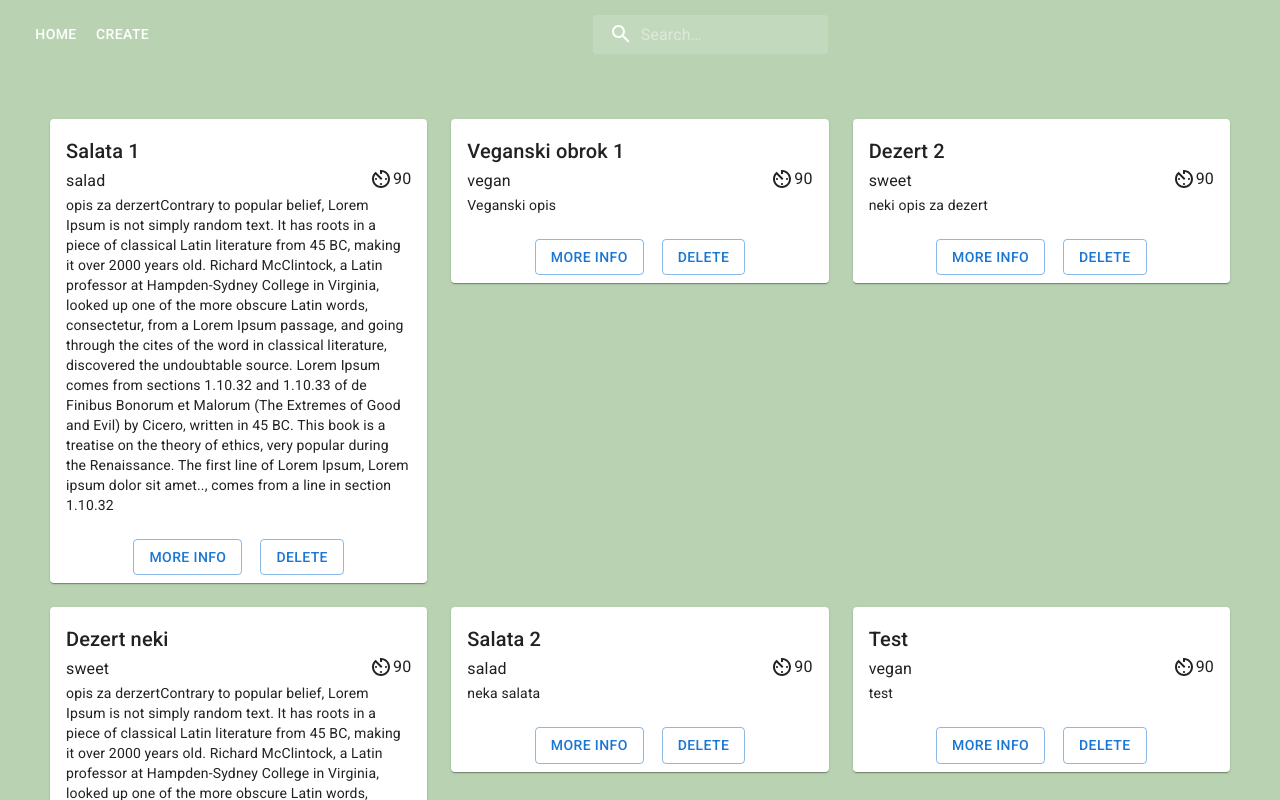
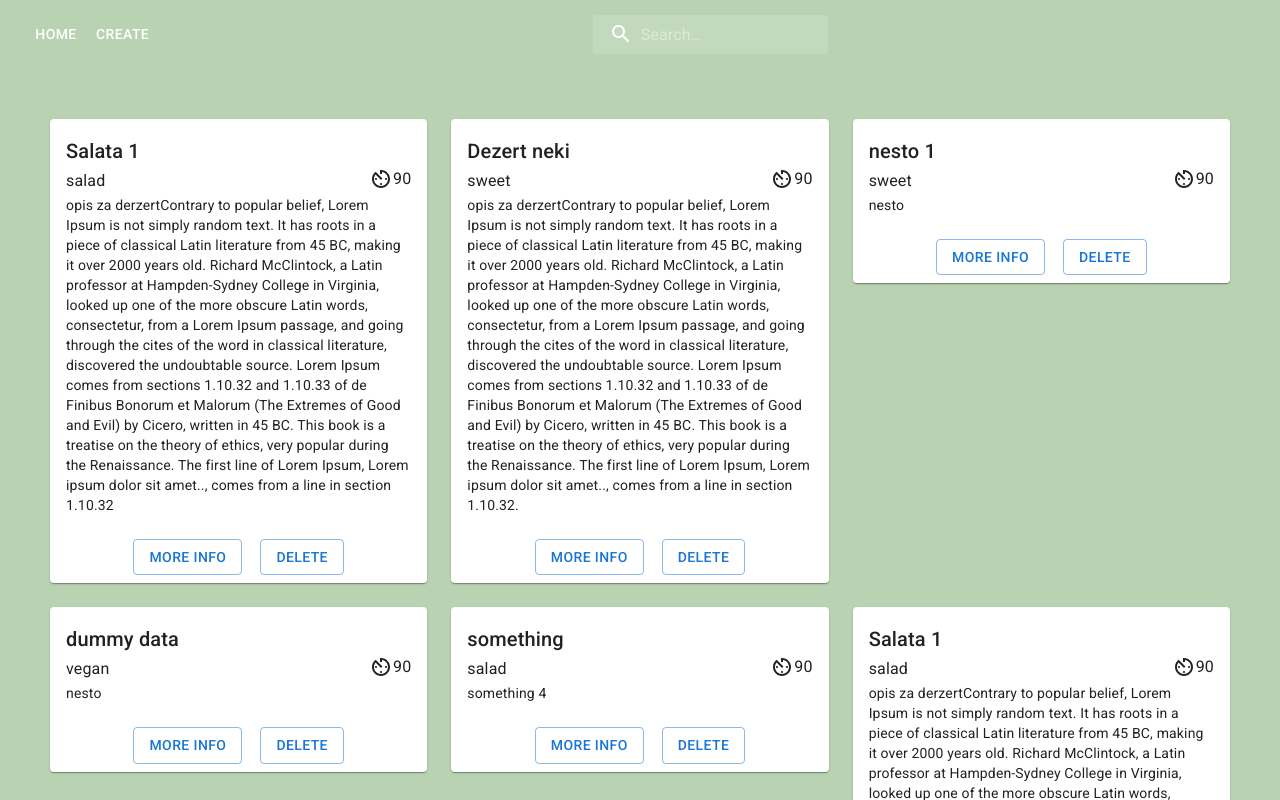
Before and after one commit to Anci1101/cookbookk, a React (Create React App) app: page / in a window 1280 px wide. Shown: the top 800 px of the page. Built offline with nearby package versions, Linux system fonts and the light colour scheme; data requests are answered from the project's data file.

Commit message:
add delete recipe reducer, app and api action and and connect delete recipe function to delete button

```diff
--- a/data/db.json
+++ b/data/db.json
@@ -7,34 +7,10 @@
       "id": 1
     },
     {
-        "title": "Veganski obrok 1",
-        "description": "Veganski opis ",
-        "category": "vegan",
-        "id": 3
-      },
-      {
-        "title": "Dezert 2",
-        "description": "neki opis za dezert",
-        "category": "sweet",
-        "id": 5
-      },
-      {
       "title": "Dezert neki",
       "description": "opis za derzertContrary to popular belief, Lorem Ipsum is not simply random text. It has roots in a piece of classical Latin literature from 45 BC, making it over 2000 years old. Richard McClintock, a Latin professor at Hampden-Sydney College in Virginia, looked up one of the more obscure Latin words, consectetur, from a Lorem Ipsum passage, and going through the cites of the word in classical literature, discovered the undoubtable source. Lorem Ipsum comes from sections 1.10.32 and 1.10.33 of de Finibus Bonorum et Malorum (The Extremes of Good and Evil) by Cicero, written in 45 BC. This book is a treatise on the theory of ethics, very popular during the Renaissance. The first line of Lorem Ipsum, Lorem ipsum dolor sit amet.., comes from a line in section 1.10.32.",
       "category": "sweet",
       "id": 6
-      },
-      {
-        "title": "Salata 2",
-        "description": "neka salata",
-        "category": "salad",
-        "id": 7
-      },
-      {
-        "title": "Test",
-        "description": "test",
-        "category": "vegan",
-        "id": 8
     },
     {
       "title": "nesto 1",
@@ -77,12 +53,6 @@
       "description": "neki opis za dezert",
       "category": "sweet",
       "id": 18
-      },
-      {
-        "title": "Dezert neki",
-        "description": "opis za derzert",
-        "category": "sweet",
-        "id": 19
     },
     {
       "title": "Test",
--- a/src/components/RecipeCard.js
+++ b/src/components/RecipeCard.js
@@ -7,7 +7,7 @@ import { Box } from '@mui/system';
 
 
 
-const RecipeCard = ({recipe}) => {
+const RecipeCard = ({recipe, handleDeleteRecipe}) => {
     return (
             <Grid item xs={12} sm={4} md={4} >
                 <Card>
@@ -23,11 +23,13 @@ const RecipeCard = ({recipe}) => {
 
                     <CardActions style={{display:'flex', justifyContent:'center', gap:'10px'}}>
                         <Button variant='outlined'>More info</Button>
-                        <Button variant='outlined'>Delete</Button>
+                        <Button  onClick={()=> handleDeleteRecipe(recipe.id)} variant='outlined'>Delete</Button>
                     </CardActions>
                 </Card>
             </Grid>
     )
 }
 
+
+
 export default RecipeCard
--- a/src/components/RecipeList.js
+++ b/src/components/RecipeList.js
@@ -1,10 +1,20 @@
 import { Grid } from '@mui/material'
 import React from 'react'
+import { connect, useDispatch } from 'react-redux';
+import { bindActionCreators } from 'redux';
+import deleteRecipe from '../redux/actions/deleteRecipes';
 import RecipeCard from './RecipeCard';
 
 
 
 const RecipeList = ({recipes}) => {
+
+    const dispatch = useDispatch()
+
+    const handleDeleteRecipe = (id) => {
+        dispatch(deleteRecipe(id))
+        console.log('delete recipe');
+    }
     return (
         <div style={{display: 'flex',
                      alignContent:'center',
@@ -13,7 +23,7 @@ const RecipeList = ({recipes}) => {
                      padding:50}}>
             <Grid container spacing={{ xs: 2, md: 3 }} columns={{ xs: 4, sm: 8, md: 12 }}>
                 {recipes.map((recipe)=>(
-                    <RecipeCard xs={12} sm={4} md={4} key={recipe.id} recipe={recipe}/>
+                    <RecipeCard xs={12} sm={4} md={4} key={recipe.id} recipe={recipe} handleDeleteRecipe={handleDeleteRecipe}/>
 
                 ))}
             </Grid>
@@ -21,4 +31,11 @@ const RecipeList = ({recipes}) => {
     )
 }
 
-export default RecipeList
+const mapDispatchToProps = dispatch => bindActionCreators({
+    deleteRecipe
+}, dispatch)
+
+export default connect(
+    // mapStateToProps,
+    mapDispatchToProps
+)(RecipeList );
--- /dev/null
+++ b/src/redux/actions/deleteRecipeActions.js
@@ -0,0 +1,23 @@
+export const DELETE_RECIPE_PENDING = 'DELETE_RECIPE_PENDING';
+export const DELETE_RECIPE_SUCCESS = 'DELETE_RECIPE_SUCCESS';
+export const DELETE_RECIPE_ERROR = 'DELETE_RECIPE_ERROR';
+
+export const deleteRecipePending = () => {
+    return {
+        type: DELETE_RECIPE_PENDING
+    }
+}
+
+ export const deleteRecipeSuccess = (id) => {
+    return {
+        type: DELETE_RECIPE_SUCCESS,
+        payload: id
+    }
+}
+
+export const deleteRecipeError = (error) => {
+    return {
+        type: DELETE_RECIPE_ERROR,
+        payload: error
+    }
+}
--- /dev/null
+++ b/src/redux/actions/deleteRecipes.js
@@ -0,0 +1,31 @@
+import { deleteRecipePending, deleteRecipeSuccess, deleteRecipeError } from "./deleteRecipeActions.js";
+
+
+const deleteRecipe = (id) => {
+
+    return dispatch => {
+
+        dispatch(deleteRecipePending())
+        fetch(`http://localhost:8000/recipes/${id}`,{
+            method: 'DELETE',
+            headers: {
+                'Content-Type': 'application/json'
+              },
+        })
+        .then(res => res.json())
+        .then(res => {
+            if(res.error) {
+                throw(res.error);
+            }
+            dispatch(deleteRecipeSuccess(id));
+            console.log(res, 'res iz delete recipes');
+            return res;
+
+        })
+        .catch(error => {
+            dispatch(deleteRecipeError(error));
+        })
+    }
+}
+
+export default deleteRecipe;
--- a/src/redux/reducers/recipeReducer.js
+++ b/src/redux/reducers/recipeReducer.js
@@ -1,5 +1,5 @@
 import { FETCH_PRECIPES_PENDING, FETCH_PRECIPES_SUCCESS, FETCH_PRECIPES_ERROR } from '../actions/recipeActions'
-// import { DELETE_PRECIPES_SUCCESS } from '../actions/deleteRecipeActions'
+import { DELETE_RECIPE_SUCCESS } from '../actions/deleteRecipeActions'
 // import { ADD_PRECIPES_SUCCESS } from '../actions/addRecipeActions'
 
 const initialState = {
@@ -30,11 +30,11 @@ const recipeReducer = (state = initialState, action) => {
                 pending: false,
                 error: action.error
             }
-        // case DELETE_PRECIPES_SUCCESS:
-        //     return {
-        //         ...state,
-        //         recipes: state.recipes.filter((recipe) => recipe.id !== action.payload)
-        //     }
+        case DELETE_RECIPE_SUCCESS:
+            return {
+                ...state,
+                recipes: state.recipes.filter((recipe) => recipe.id !== action.payload)
+            }
         // case ADD_PRECIPES_SUCCESS:
         //     return {
         //         ...state,
@@ -47,4 +47,5 @@ const recipeReducer = (state = initialState, action) => {
 
 }
 
+
 export default recipeReducer
```
Lines whose indentation alone changed are shown as unchanged.
